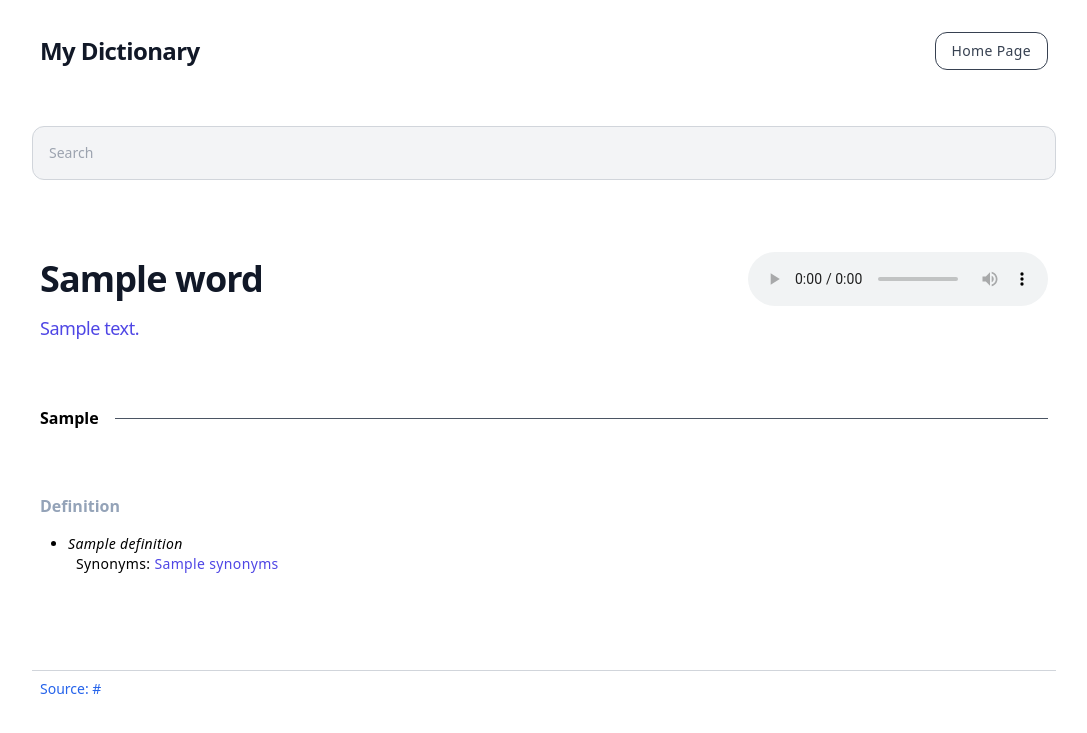
After one commit to LeonR92/MyProject, a Python web app: template MyProject/templates/dictionary/results.html in a window 1280 px wide. The commit adds this page. Shown: the top 733 px of the page, without its empty margins (96-1183 px from the left). Run offline with Jinja, Linux system fonts and the light colour scheme; the template is opened without the code that fills it: most values are stand-ins (such as "Sample title", 1, 10 or a date in 2020); some libraries are stand-ins or nearby versions.

Commit message:
results.html added and page finalised

```diff
--- /dev/null
+++ b/MyProject/templates/dictionary/results.html
@@ -0,0 +1,80 @@
+<!DOCTYPE html>
+<html lang="en">
+<head>
+    <meta charset="UTF-8">
+    <meta name="viewport" content="width=device-width, initial-scale=1.0">
+    <title>Document</title>
+    <script src="https://cdn.tailwindcss.com"></script>
+</head>
+<body class="max-w-5xl mx-auto">
+    <!-- SM Fullscreen -->
+    <!-- Navbar -->
+    <nav class="py-8 px-2 mb-2 flex flex-row justify-between items-center">
+        <!-- Logo -->
+        <h2 class="text-xl font-extrabold leading-none tracking-tight text-gray-900 md:text-2xl">My Dictionary</h2>
+        <!-- Back to Home page -->
+        <a href="/" class="cursor-pointer whitespace-nowrap bg-transparent rounded-xl border border-gray-700 px-4 py-2 text-sm font-medium tracking-wide text-gray-700 transition hover:opacity-75 text-center focus-visible:outline focus-visible:outline-2 focus-visible:outline-offset-2 focus-visible:outline-gray-700 active:opacity-100 active:outline-offset-0">Home Page</button>
+            </a>
+    </nav>
+    <!-- Search bar -->
+    <div class="py-2 mt-4 flex justify-center items-center w-full">
+        <form action="/dictionary/search" method="post" class="w-full">
+            <div class="relative flex w-full flex-col text-gray-700">
+                <input type="search" class="w-full rounded-xl border border-gray-300 bg-gray-100 py-4 pl-4 pr-2 text-sm" name="word" placeholder="Search" aria-label="search"/>
+            </div>
+        </form>
+    </div>
+
+
+    <!-- TODO !!! add API-->
+    <div class="flex flex-row justify-between items-center px-2 mt-16">
+        <h3 class="text-4xl font-bold leading-none tracking-tight text-gray-900">{{data.word}}</h3>
+    {% if data.phonetics %}
+                <audio controls src="{{ data.phonetics[0].audio  }}"></audio>
+    {% endif %}
+    </div>
+    {% if data.phonetics %}
+    <p class="px-2 mt-2 text-indigo-600 text-lg tracking-tight"> {{data.phonetics[0].text}}</p>
+    {% endif %}
+
+
+
+    <!-- Meaning list -->
+    {% for meaning in data.meanings %}
+    <ul class="px-2 mt-16">
+        <li>
+            <div class="flex flex-row items-center mb-16">
+                <p class="font-extrabold">{{ meaning.partOfSpeech }}</p>
+                <div class="flex-grow ml-4 border-t border-gray-600"></div>
+            </div>
+            <p class="mt-2 font-bold text-slate-400">Definition</p>
+            {% for definition in meaning.definitions %}
+            <ul class="list-disc pl-5 mt-4">
+                {% if definition.definition %}
+                <li class="mt-1 ml-2 text-sm tracking-wide italic">{{ definition.definition }}</li>
+                    {% if definition.synonyms %}
+                    <p class="ml-4 text-sm tracking-wide">Synonyms: <span class="text-indigo-600">{{ definition.synonyms }}</span></p>
+                    {% endif %}
+                {% endif %}
+
+            </ul>
+
+            {% endfor %}
+        </li>
+    </ul>
+    {% endfor %}
+
+
+    <!-- Footer divider -->
+    <div class="mt-24 flex-grow border-t border-gray-300"></div>
+
+</body>
+<footer class="px-2 mb-2 text-blue-600 text-sm">
+    {% for url in data.sourceUrls %}
+        <a href="{{ url }}" class="block mt-2">Source: {{url}}</a>
+    {% else %}
+        <p>No source available</p>
+    {% endfor %}
+</footer>
+
+</html>
```
Also changed, not shown: MyProject/dictionary/app.py (+17 -5 lines), MyProject/dictionary/utils.py (added, +29 -0 lines), MyProject/templates/dictionary/index.html (+6 -33 lines).
